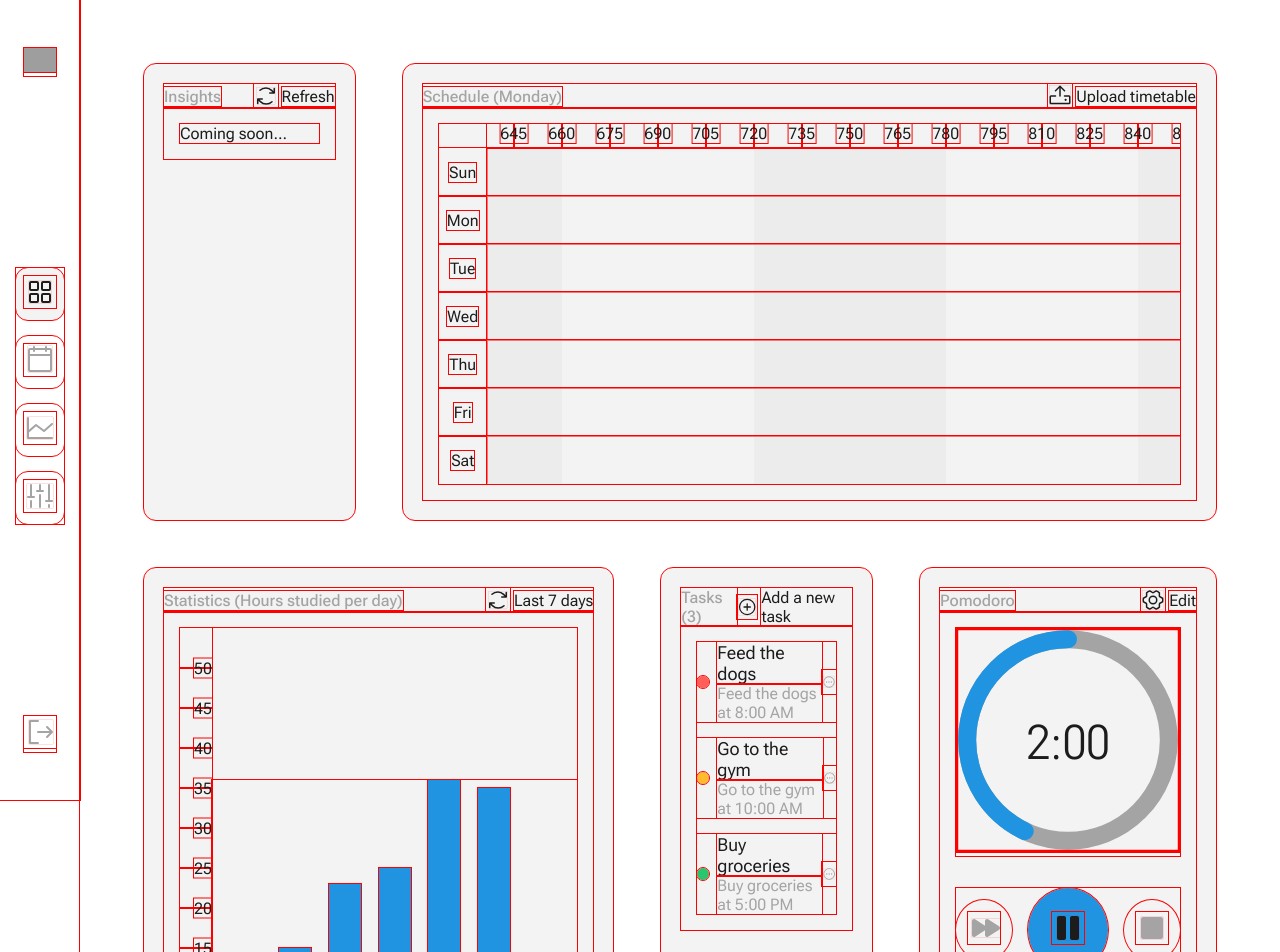
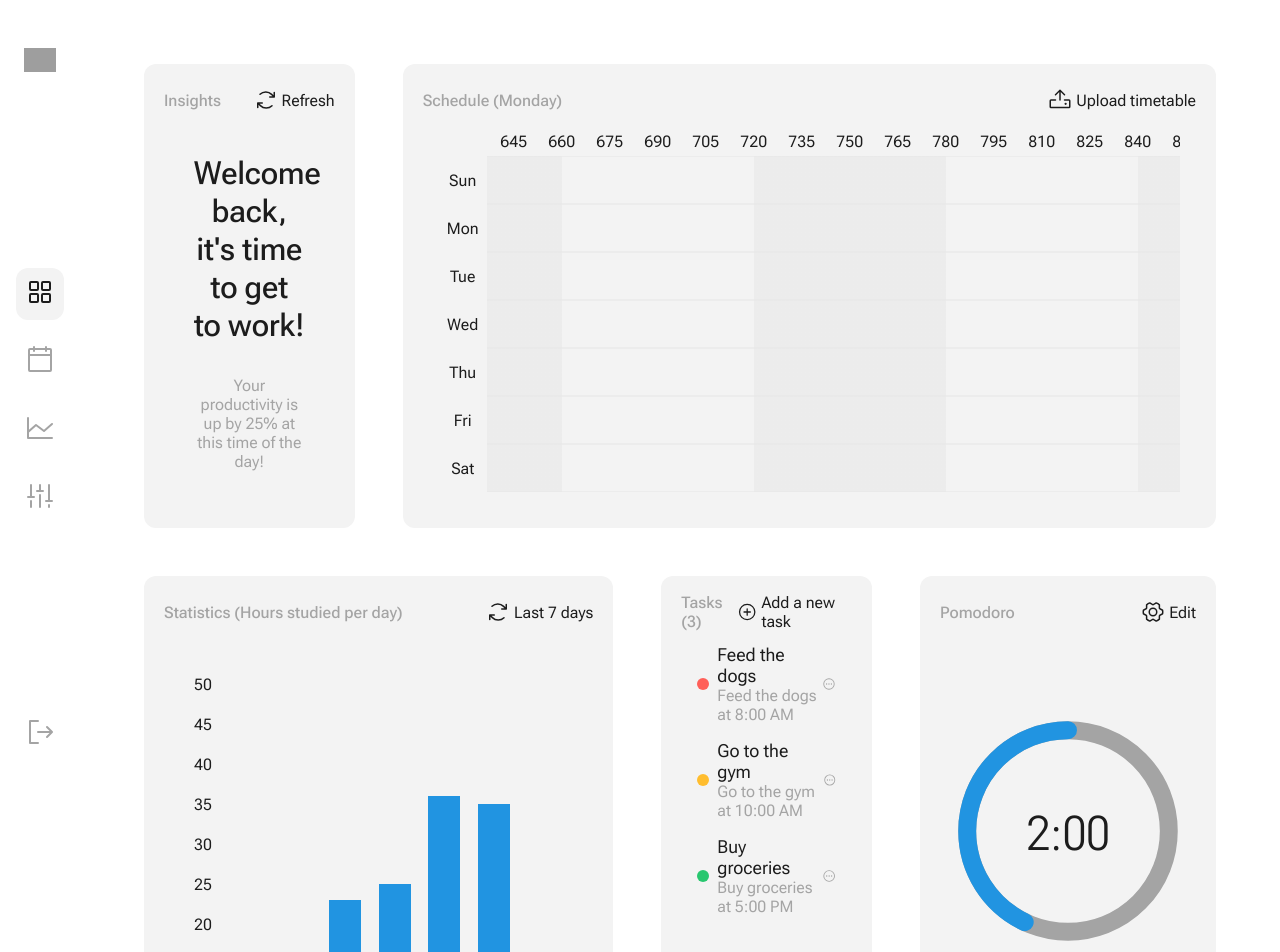
Before and after one commit to AustinKong/stucado, a React (Vite) app: page / in a window 1280 px wide. Shown: the top 952 px of the page. Built offline with nearby package versions, Linux system fonts and the light colour scheme; grey boxes are pictures that could not be loaded.

Commit message:
Add insights UI

```diff
--- a/src/renderer/components/widgets/Insights.jsx
+++ b/src/renderer/components/widgets/Insights.jsx
@@ -1,5 +1,7 @@
 import { Widget, InteractionButton } from '@components/widgets/Widget';
 import { ArrowsClockwise } from '@phosphor-icons/react';
+
+import '@styles/widgets/insights.css';
 
 const Insights = () => {
   return (
@@ -8,7 +10,10 @@ const Insights = () => {
       title="Insights"
       interaction={<InteractionButton icon={<ArrowsClockwise />} text="Refresh" onClick={() => console.log('click')} />}
     >
-      <p>Coming soon...</p>
+      <div className="insights__content">
+        <p className="insights__main-text">Welcome back, it&apos;s time to get to work!</p>
+        <p className="insights__sub-text">Your productivity is up by 25% at this time of the day!</p>
+      </div>
     </Widget>
   );
 };
--- a/src/renderer/components/widgets/Pomodoro.jsx
+++ b/src/renderer/components/widgets/Pomodoro.jsx
@@ -8,6 +8,7 @@ const FULL_DASH_ARRAY = 2 * Math.PI * 45;
 const Pomodoro = () => {
   return (
     <Widget className="pomodoro" title="Pomodoro" interaction={<InteractionButton text="Edit" icon={<GearSix />} />}>
+      <div className="pomodoro__content">
         <div className="pomodoro-timer">
           <svg className="pomodoro-timer__svg" viewBox="0 0 100 100" xmlns="http://www.w3.org/2000/svg">
             <g className="pomodoro-timer__circle">
@@ -44,6 +45,7 @@ const Pomodoro = () => {
             </div>
           </IconContext.Provider>
         </div>
+      </div>
     </Widget>
   );
 };
--- a/src/renderer/styles/widgets/insights.css
+++ b/src/renderer/styles/widgets/insights.css
@@ -0,0 +1,24 @@
+.insights {
+}
+
+.insights__content {
+  display: flex;
+  flex-direction: column;
+  justify-content: center;
+  align-items: center;
+  height: 100%;
+  gap: 32px;
+}
+
+.insights__main-text {
+  width: 80%;
+  font-size: 32px;
+  font-weight: 500;
+  text-align: center;
+}
+
+.insights__sub-text {
+  width: 80%;
+  text-align: center;
+  color: var(--text-secondary)
+}
--- a/src/renderer/styles/widgets/pomodoro.css
+++ b/src/renderer/styles/widgets/pomodoro.css
@@ -1,4 +1,11 @@
 .pomodoro {
+}
+
+.pomodoro__content {
+  display: flex;
+  flex-direction: column;
+  justify-content: center;
+  height: 100%;
 }
 
 /* Countdown timer (https://css-tricks.com/how-to-create-an-animated-countdown-timer-with-html-css-and-javascript/) */
--- a/src/renderer/styles/widgets/statistics.css
+++ b/src/renderer/styles/widgets/statistics.css
@@ -55,7 +55,3 @@
 .bar-chart__x-label-text {
   font-size: 12px;
 }
-
-* {
-  outline: 1px solid red;
-}
--- a/src/renderer/styles/widgets/widget.css
+++ b/src/renderer/styles/widgets/widget.css
@@ -7,12 +7,14 @@
 
 .widget-content {
   padding: 16px;
+  height: calc(100% - 32px);
 }
 
 /* Header */
 .widget-header {
   display: flex;
   align-items: center;
+  height: 32px;
 }
 
 .widget-header__title {
```
Lines whose indentation alone changed are shown as unchanged.
